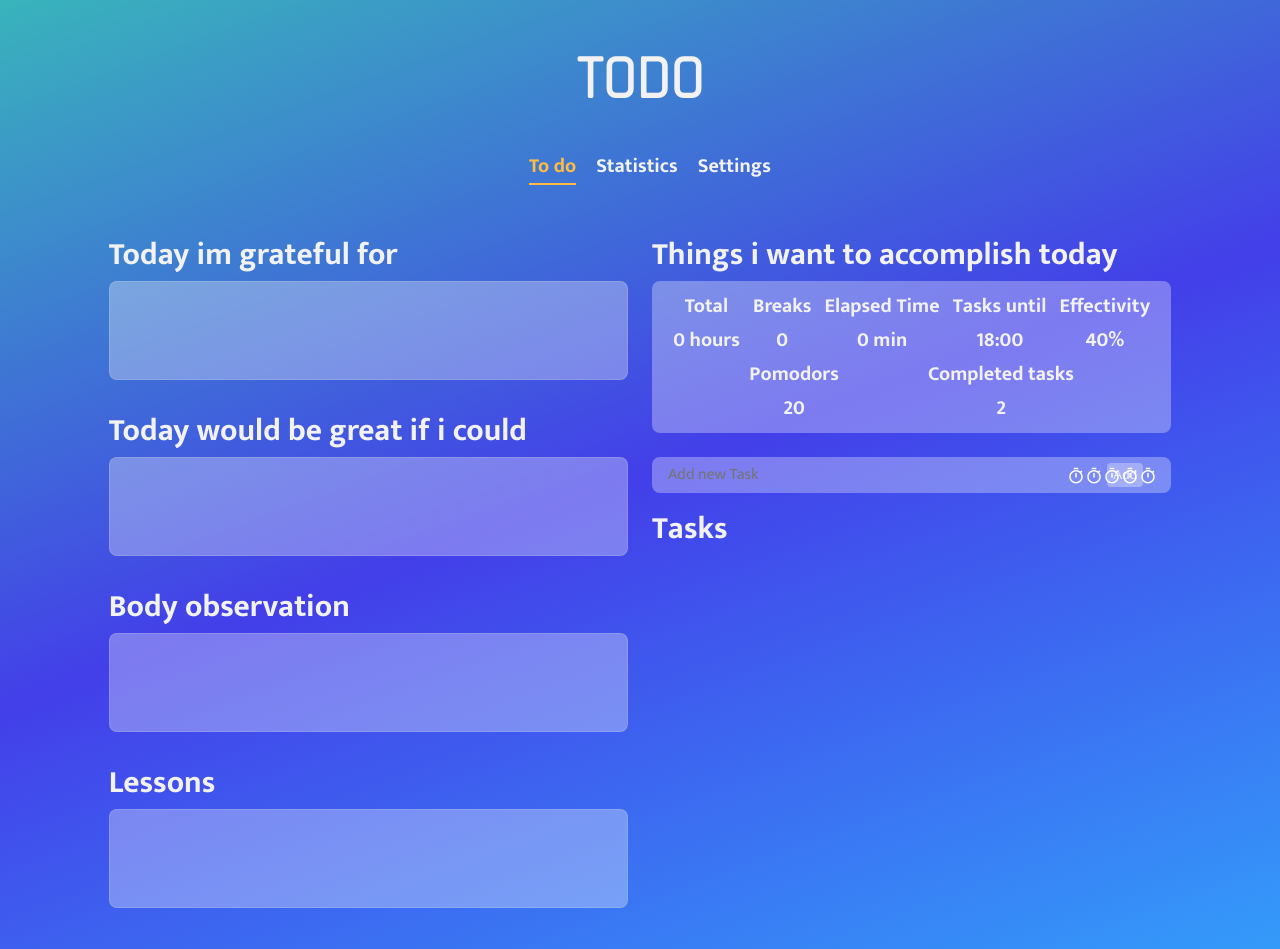
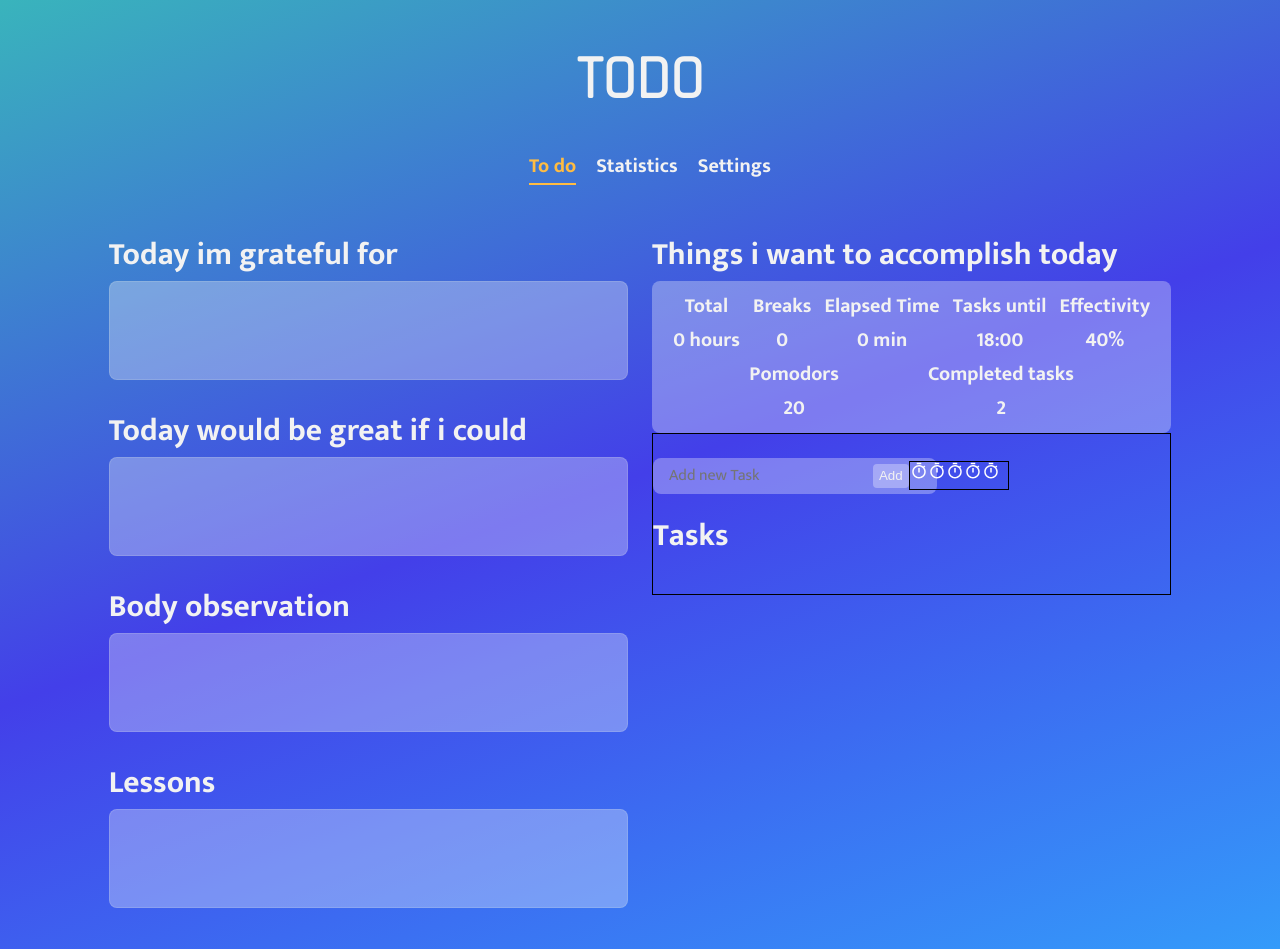
Before and after one commit to ThomasLaukkanen/todo-app, a Vue app: page /#/ in a window 1280 px wide. Built offline with nearby package versions, Linux system fonts and the light colour scheme.

Commit message:
form fix

```diff
--- a/src/components/AddTodo.vue
+++ b/src/components/AddTodo.vue
@@ -1,5 +1,6 @@
 <template>
   <form @submit.prevent="addNewTask" class="rightForm">
+    <div>
       <input
         type="text"
         id="addNewTask"
@@ -18,6 +19,7 @@
         <img src="../assets/timer-black-18dp.svg" alt="timer" />
         <img src="../assets/timer-black-18dp.svg" alt="timer" />
         <img src="../assets/timer-black-18dp.svg" alt="timer" />
+      </div>
     </div>
     <h4>Tasks</h4>
     <ul>
@@ -41,7 +43,8 @@
     background-color: var(--color-glass);
     border-radius: var(--radius);
     border: none;
-    width: 100%;
+    display: inline-block;
+
     height: 36px;
     margin-top: 24px;
     font-family: 'Mukta', sans-serif;
@@ -83,12 +86,17 @@
     justify-content: space-between;
     align-items: center;
   }
-
+  .rightForm {
+    border: 1px solid black;
+  }
   .timers {
-    margin-left: 80%;
+    /* margin-left: 80%;
     margin-top: -26px;
     max-height: 20px;
+    */
+    display: inline-block;
     width: 100px;
+    border: 1px solid black;
   }
   .timers img {
     cursor: pointer;
```
Lines whose indentation alone changed are shown as unchanged.
